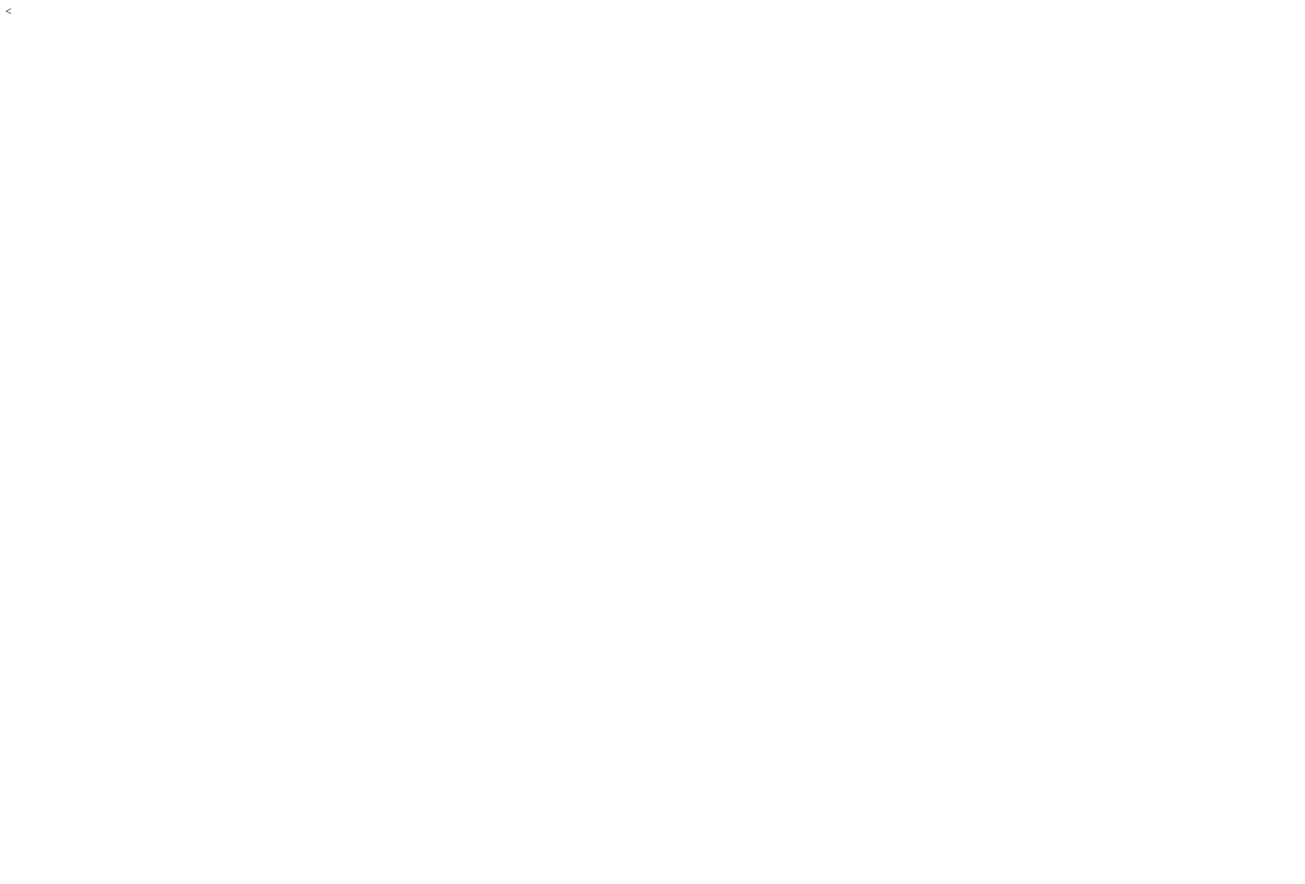
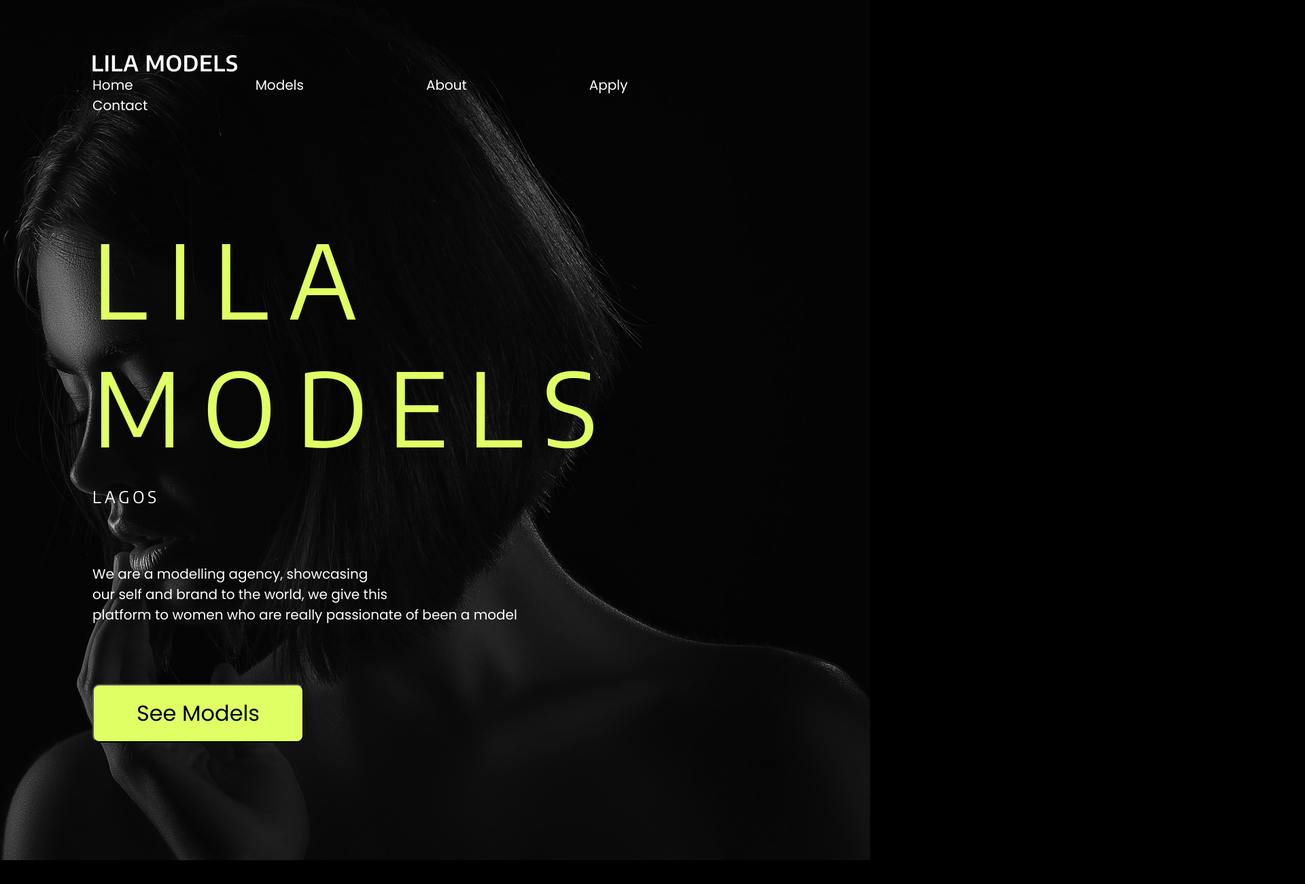
Before and after one commit to qw3qw3/project2, a plain HTML site: page index.html in a window 1280 px wide. Shown: the top 1300 px of the page at 68% size, 1920 px wide, since content can reach past the window. Before the commit the page ends 800 px from the top, so only its background shows below. Drawn offline with Linux system fonts and the light colour scheme.

Commit message:
some changes

```diff
--- /dev/null
+++ b/css/style.css
@@ -0,0 +1,179 @@
+/* encode-sans-regular - latin */
+@font-face {
+    font-family: 'Encode Sans';
+    font-style: normal;
+    font-weight: 400;
+    src: url('../fonts/encode-sans-v15-latin-regular.eot'); /* IE9 Compat Modes */
+    src: local(''),
+         url('../fonts/encode-sans-v15-latin-regular.eot?#iefix') format('embedded-opentype'), /* IE6-IE8 */
+         url('../fonts/encode-sans-v15-latin-regular.woff2') format('woff2'), /* Super Modern Browsers */
+         url('../fonts/encode-sans-v15-latin-regular.woff') format('woff'), /* Modern Browsers */
+         url('../fonts/encode-sans-v15-latin-regular.ttf') format('truetype'), /* Safari, Android, iOS */
+         url('../fonts/encode-sans-v15-latin-regular.svg#EncodeSans') format('svg'); /* Legacy iOS */
+  }
+  /* poppins-regular - latin */
+@font-face {
+    font-family: 'Poppins';
+    font-style: normal;
+    font-weight: 400;
+    src: url('../fonts/poppins-v20-latin-regular.eot'); /* IE9 Compat Modes */
+    src: local(''),
+         url('../fonts/poppins-v20-latin-regular.eot?#iefix') format('embedded-opentype'), /* IE6-IE8 */
+         url('../fonts/poppins-v20-latin-regular.woff2') format('woff2'), /* Super Modern Browsers */
+         url('../fonts/poppins-v20-latin-regular.woff') format('woff'), /* Modern Browsers */
+         url('../fonts/poppins-v20-latin-regular.ttf') format('truetype'), /* Safari, Android, iOS */
+         url('../fonts/poppins-v20-latin-regular.svg#Poppins') format('svg'); /* Legacy iOS */
+  }
+  html { overflow-y: scroll; }
+*{
+    padding: 0;
+    margin: 0;
+}
+body{
+  max-width: 2238px;;
+  max-height: 100%;
+background-color: black;
+background-image: url(../img/model-1209985_1920\ 1.png)  ;
+background-position: 100% 0%;
+background-repeat: no-repeat;
+background-attachment:fixed;
+}
+
+.wrapper{
+
+    max-width: 2238;
+    margin-left: 136px ;
+    margin-right: 136px ;
+}
+header{
+    margin-top: 81px;
+
+}
+li{
+    list-style: none;
+}
+.header__wrapper{
+    display: flex;
+    flex-wrap: wrap;
+    align-items: flex-end;
+    justify-content: space-between;
+}
+.header__ul{
+    display: flex;
+    flex-wrap: wrap;
+}
+.header__item{
+    margin-right: 180px;
+    display: inline-block;
+
+}
+.header__item a{
+    font-family: 'Poppins';
+font-style: normal;
+font-weight: 500;
+font-size: 20px;
+line-height: 30px;
+/* identical to box height */
+color: #FFFFFF;
+text-decoration: none;
+}
+.header__item a:hover{
+    color: #E0FF65;
+}
+.main__wrapper{
+margin-left: 136px;
+margin-top: 145px;
+width: 743px;
+height: 818px;
+
+}
+ h1{
+    font-family: 'Encode Sans';
+font-style: normal;
+font-weight: 400;
+font-size: 150px;
+line-height: 188px;
+/* identical to box height */
+
+letter-spacing: 0.2em;
+
+color: #E0FF65;
+
+
+}
+h2{
+    margin-top: 24px;
+    margin-bottom: 84px;
+    font-family: 'Encode Sans';
+font-style: normal;
+font-weight: 400;
+font-size: 24px;
+line-height: 30px;
+/* identical to box height */
+
+letter-spacing: 0.2em;
+
+color: #FFFFFF;
+
+}
+p{
+    font-family: 'Poppins';
+font-style: normal;
+font-weight: 400;
+font-size: 20px;
+line-height: 30px;
+
+color: #FFFFFF;
+}
+.main__button{
+margin-top: 87px;
+    width: 311px;
+height: 86px;
+left: 143px;
+top: 946px;
+background: #E0FF65;
+border-radius: 10px;
+}
+.main__button p{
+    font-family: 'Poppins';
+font-style: normal;
+font-weight: 500;
+font-size: 32px;
+line-height: 48px;
+/* identical to box height */
+color: #000000;
+}
+.main__button:hover{
+    border: 3px solid gold;
+
+}
+.main__center{
+    width: 2100px;
+    height: 406px;
+    display: flex;
+
+}
+.main__center__text{
+    flex: 10;
+}
+.main__image{
+
+    flex: 0.1;
+
+}
+.imf__maiin{
+    padding-left: 50px;
+ padding-top: 70px;
+}
+.main__youtube{
+    padding-left: 50px;
+    padding-top: 70px;
+}
+.maiin__component{
+
+padding-bottom: 25px;
+padding-top: 80px;
+}
+/* .maiin__component:hover{
+    border: 3px solid #ce3fd9;
+} */
--- a/index.html
+++ b/index.html
@@ -1,4 +1,4 @@
-<<!DOCTYPE html>
+<!DOCTYPE html>
 <!--[if lt IE 7]>      <html class="no-js lt-ie9 lt-ie8 lt-ie7"> <![endif]-->
 <!--[if IE 7]>         <html class="no-js lt-ie9 lt-ie8"> <![endif]-->
 <!--[if IE 8]>         <html class="no-js lt-ie9"> <![endif]-->
@@ -7,15 +7,63 @@
     <head>
         <meta charset="utf-8">
         <meta http-equiv="X-UA-Compatible" content="IE=edge">
-        <title></title>
+        <title>ptoject2</title>
         <meta name="description" content="">
+        <meta name="viewport" content="width=device-width, initial-scale=1.0, maximum-scale=1.0, user-scalable=no">
         <meta name="viewport" content="width=device-width, initial-scale=1">
-        <link rel="stylesheet" href="">
+        <link rel="stylesheet" href="css/style.css">
     </head>
     <body>
         <!--[if lt IE 7]>
             <p class="browsehappy">You are using an <strong>outdated</strong> browser. Please <a href="#">upgrade your browser</a> to improve your experience.</p>
-        <![endif]-->
+        <![endif]--> <div class="wrapper">
+       <header >
+
+
+            <div class="header__wrapper">
+           <div class="header__logo">
+<img src="img/LILA MODELS.png" alt="logo">
+          </div>
+           <div class="header__nav">
+                <nav>
+                    <ul class="header__ul">
+                        <li class="header__item"><a href="#">Home</a></li>
+                        <li class="header__item"><a href="#">Models</a></li>
+                        <li class="header__item"><a href="#">About</a></li>
+                        <li class="header__item"><a href="#">Apply</a></li>
+                        <li class="header__item"><a href="#">Contact</a></li>
+                    </ul>
+                 </nav>
+            </div>
+        </div>
+         </div>
+            </header>
+<main>
+    <div class="main__wrapper">
+    <div class="main__text">
+<h1>LILA
+MODELS</h1></div>
+            <div class="main__center">
+                 <div class="main__center__text">
+                    <h2>LAGOS</h2>
+                 <p>We are a modelling agency, showcasing</p>
+                 <p> our self and brand to the world, we give this</p>
+            <p> platform to women who are really passionate of been a model</p>
+            <button class="main__button"><p >See Models</p></button>
+                </div>
+                <div class="main__image">
+            <img src="./img/bxl_facebook.svg" alt="facebook" class="imf__maiin">
+            <div class="main__image">
+                <img src="./img/carbon_logo-twitter.svg" alt="twitter" class="imf__maiin">
+                <div class="main__image">
+                    <img src="./img/ci_instagram.svg" alt="twitter" class="imf__maiin">
+                    <div class="main__image">
+                        <img src="./img/ant-design_youtube-filled.svg" alt="twitter" class="main__youtube">
+                    <img src="./img/Component 2.png" alt="" class="maiin__component">
+                </div>
+        </div>
+</div>
+    </main>
 
         <script src="" async defer></script>
     </body>
```
Also changed, not shown: fonts/encode-sans-v15-latin-regular.ttf (added), fonts/encode-sans-v15-latin-regular.woff (added), fonts/encode-sans-v15-latin-regular.woff2 (added), fonts/poppins-v20-latin-regular.ttf (added), fonts/poppins-v20-latin-regular.woff (added), fonts/poppins-v20-latin-regular.woff2 (added), img/Component 2.png (added), img/LILA MODELS.png (added), img/ant-design_youtube-filled.svg (added), img/bxl_facebook.svg (added), img/carbon_logo-twitter.svg (added), img/ci_instagram.svg (added), img/model-1209985_1920 1.png (added), 4 other files.
